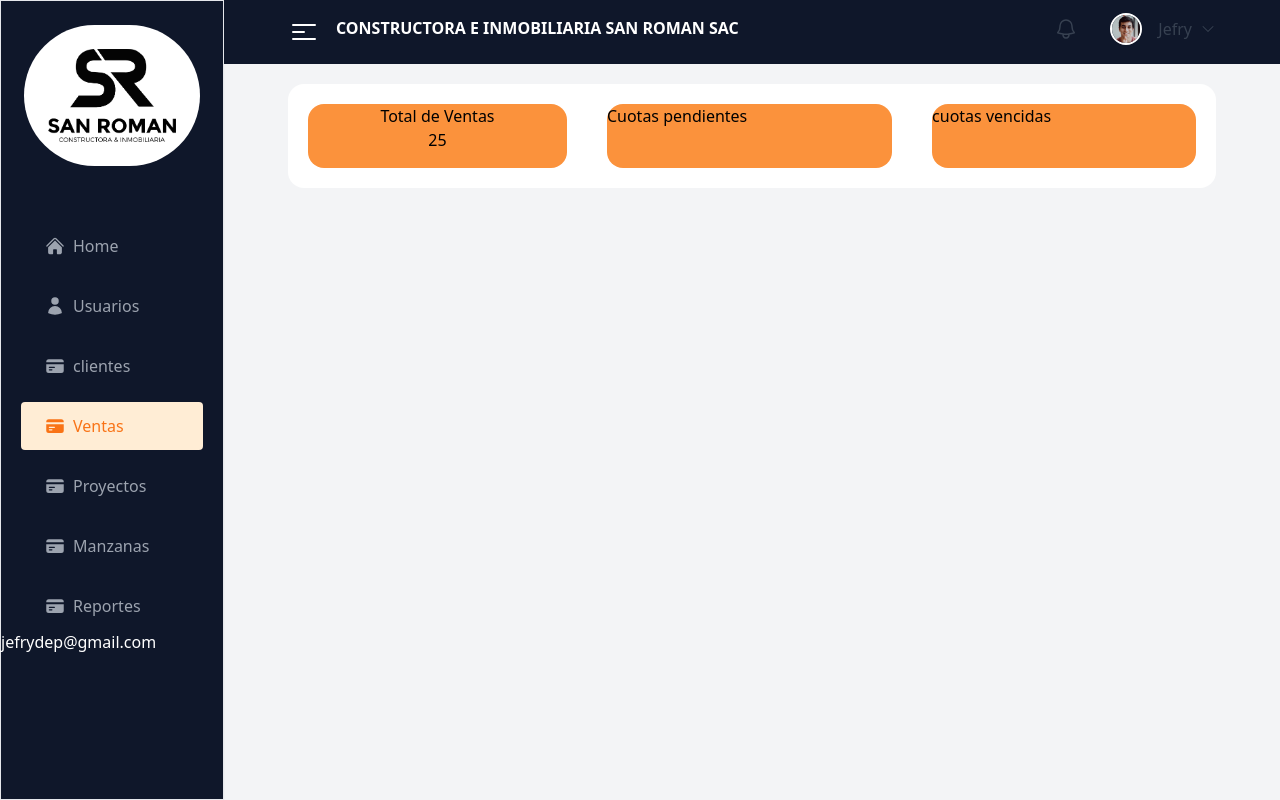
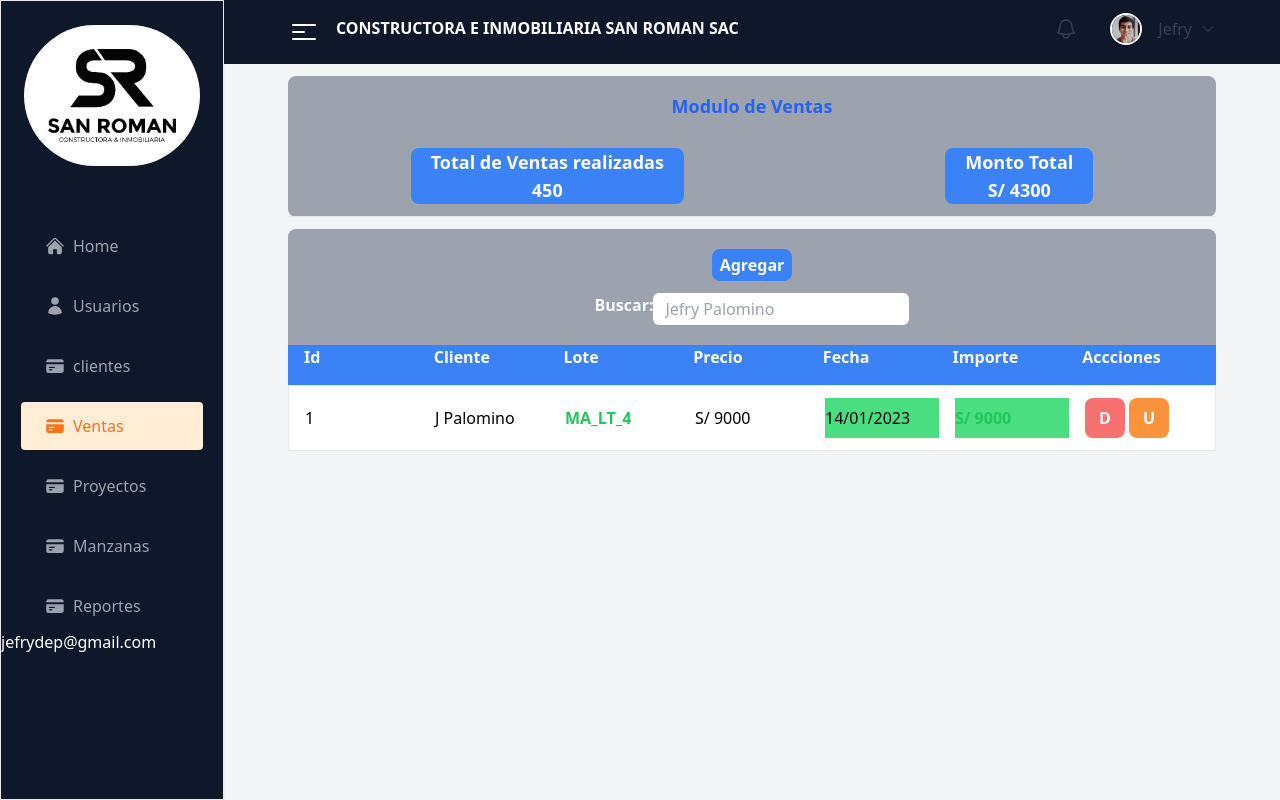
Before and after one commit to jefrydep/san_roman_app_front, a Next.js app: page /ventas in a window 1280 px wide. Built offline with nearby package versions, Linux system fonts and the light colour scheme.

Commit message:
table ready

```diff
--- a/pages/ventas.tsx
+++ b/pages/ventas.tsx
@@ -1,34 +1,153 @@
-import React from 'react'
+import React, { useState } from "react";
 
 const ventas = () => {
-    const dataVentas = [
+  const [showModal, setShowModal] = useState(false);
+  return (
+    <>
+      <div className=" bg-gray-400 rounded-lg my-3">
+        <h2 className="text-center py-4 font-bold text-lg text-blue-600">
+          Modulo de Ventas
+        </h2>
+        <div className="flex justify-around   py-3">
+          <div className="bg-blue-500 rounded-lg text-center  px-5 mr-4  text-white font-bold text-lg">
+            <h2>Total de Ventas realizadas</h2>
+            <div>450</div>
+          </div>
+          <div className="bg-blue-500 rounded-lg text-center px-5 text-white font-bold text-lg">
+            <h2>Monto Total </h2>
+            <div>S/ 4300</div>
+          </div>
+        </div>
+        <hr />
+      </div>
 
-        {
-            id:1,
-            fullName:'Jefry Palomino Mayta',
-            proyecto:"Merida",
-            estado:'activo',
-            manza:'Mz-Z1',
-            precio:'S/ 20.000'
+      <div className="text-center flex flex-col items-center gap-3 rounded-lg rounded-b-none  py-5 bg-gray-400 ">
+        {!showModal ? (
+          <button
+            onClick={() => {
+              setShowModal(true);
+            }}
+            className="rounded-lg    text-white font-bold  px-2 py-1 bg-blue-500 "
+          >
+            Agregar
+          </button>
+        ) : null}
 
-          },
-    ]
-  return (
-    < >
-    <div className=" mt-5  flex   bg-white rounded-2xl flex-row">
-        <div className=" mt-5 mx-5 flex-auto flex flex-col    items-center h-16 bg-orange-400 rounded-2xl  ">
-         <div>Total de Ventas</div>
-         <div>25</div>
+        <form className="  flex flex-col  gap-3  " action="">
+          {showModal && (
+            <div className="flex flex-col   items-center gap-2">
+              <input
+                className="px-3 py-1 rounded-2xl outline-none  w-64  "
+                type="text"
+                placeholder="Jefry Palomino"
+              />
+              <input
+                className="px-3 py-1 rounded-2xl outline-none  w-64  "
+                type="text"
+                placeholder="Jefry Palomino"
+              />
+              <input
+                className="px-3 py-1 rounded-2xl outline-none  w-64  "
+                type="text"
+                placeholder="Jefry Palomino"
+              />
+              <input
+                className="px-3 py-1 rounded-2xl outline-none  w-64  "
+                type="text"
+                placeholder="Jefry Palomino"
+              />
+              <div>
+                <button
+                  onClick={() => {
+                    setShowModal(false);
+                  }}
+                  className="bg-orange-400 rounded-2xl text-white font-bold px-3 mx-4"
+                >
+                  Enviar
+                </button>
+                <button
+                  onClick={() => {
+                    setShowModal(false);
+                  }}
+                  className="bg-orange-400 rounded-2xl text-white font-bold px-3 mx-4"
+                >
+                  Cancelar
+                </button>
+              </div>
+            </div>
+          ) }
+
+          <section className="flex gap3">
+            <label className="text-white font-bold" htmlFor="">
+              Buscar:
+            </label>
+            <input
+              className="px-3 py-1 rounded-md outline-none  w-64  "
+              type="text"
+              placeholder="Jefry Palomino"
+            />
+          </section>
+        </form>
+      </div>
+
+      <main>
+        <div className="grid grid-cols-4  sm:grid-cols-7   px-4 h-10 gap-3 text-white font-bold bg-blue-500">
+          <div className=" ">
+            <h2>Id</h2>
+          </div>
+          <div className=" ">
+            <h2>Cliente</h2>
+          </div>
+          <div className=" hidden sm:block">
+            <h2>Lote</h2>
+          </div>
+          <div className="  ">
+            <h2>Precio</h2>
+          </div>
+          <div className="   hidden sm:block ">
+            <h2>Fecha</h2>
+          </div>
+          <div className="  hidden sm:block  ">
+            <h2>Importe</h2>
+          </div>
+          <div className="  ">
+            <h2>Accciones</h2>
+          </div>
         </div>
-        <div className=" my-5 mx-5 flex-auto   h-16 bg-orange-400 rounded-2xl  flex-row">
-          Cuotas pendientes
+        <div className=" px-4 grid bg-white     border gap-4 py-3 grid-cols-4 sm:grid-cols-7   ">
+          <div className="grid content-center">
+            <h2>1</h2>
+          </div>
+          <div className="  grid content-center">
+            <h2>J Palomino</h2>
+          </div>
+          <div className="  hidden sm:grid font-bold content-center ">
+            <h2 className="text-green-500">MA_LT_4</h2>
+          </div>
+          <div className="  grid content-center">
+            <h2>S/ 9000</h2>
+          </div>
+          <div className="bg-green-400   content-center hidden sm:grid ">
+            <h2>14/01/2023</h2>
+          </div>
+          <div className="  bg-green-400  hidden sm:grid font-bold content-center ">
+            <h2 className="text-green-500">S/ 9000</h2>
+          </div>
+          <div className="  flex gap-1  ">
+            <div className="bg-red-400 w-10 h-10 flex flex-col content-center justify-center  rounded-lg text-center text-white font-bold">
+              D
+            </div>
+            <div className="bg-orange-400 w-10 h-10 flex rounded-lg flex-col content-center justify-center  text-center text-white font-bold">
+              U
+            </div>
+          </div>
         </div>
-        <div className=" my-5 mx-5 flex-auto    h-16 bg-orange-400 rounded-2xl  flex-row">
-          cuotas vencidas
-        </div>
-      </div>
-    </ >
-  )
-}
 
-export default ventas
+
+
+      </main>
+    </>
+  );
+};
+
+export default ventas;
```
